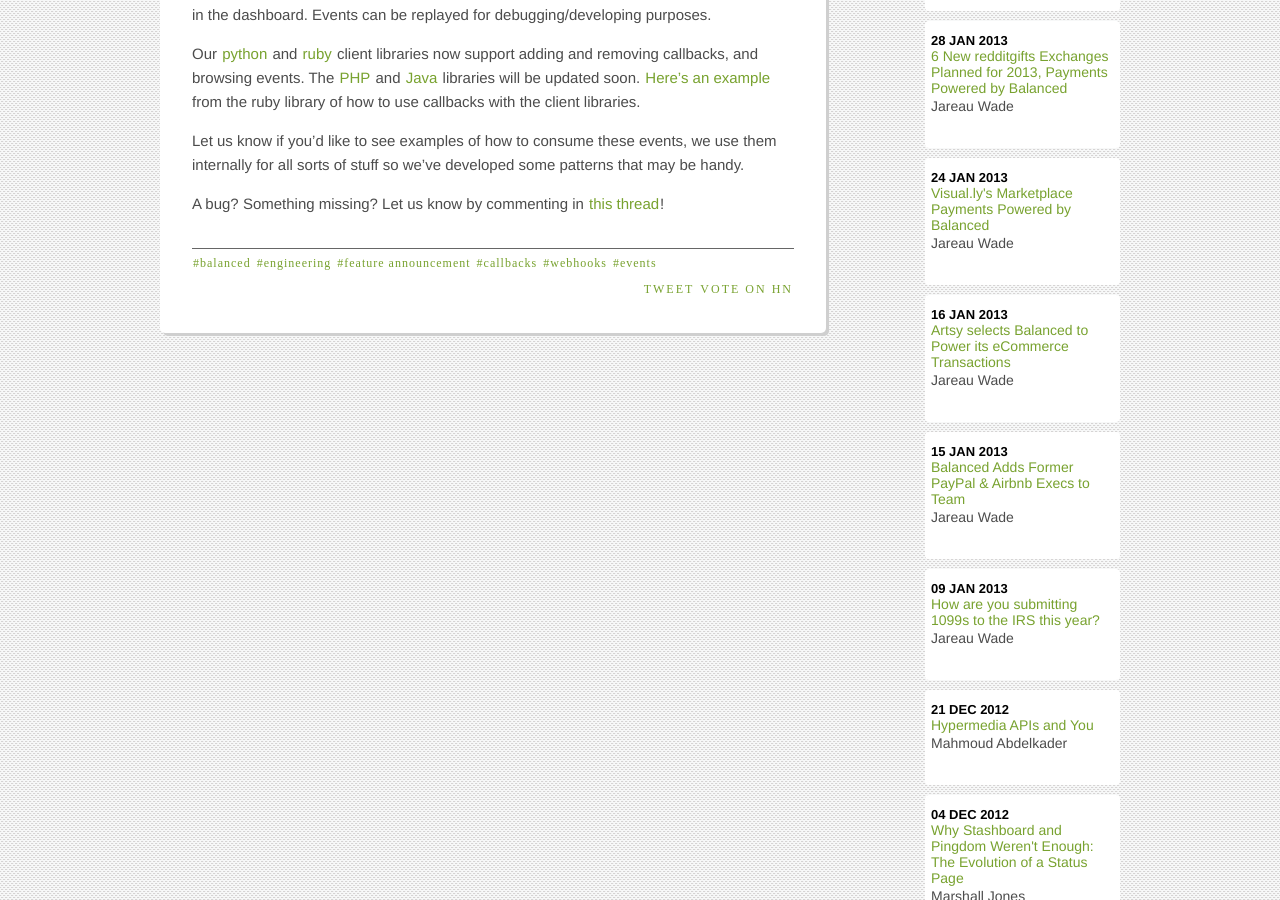
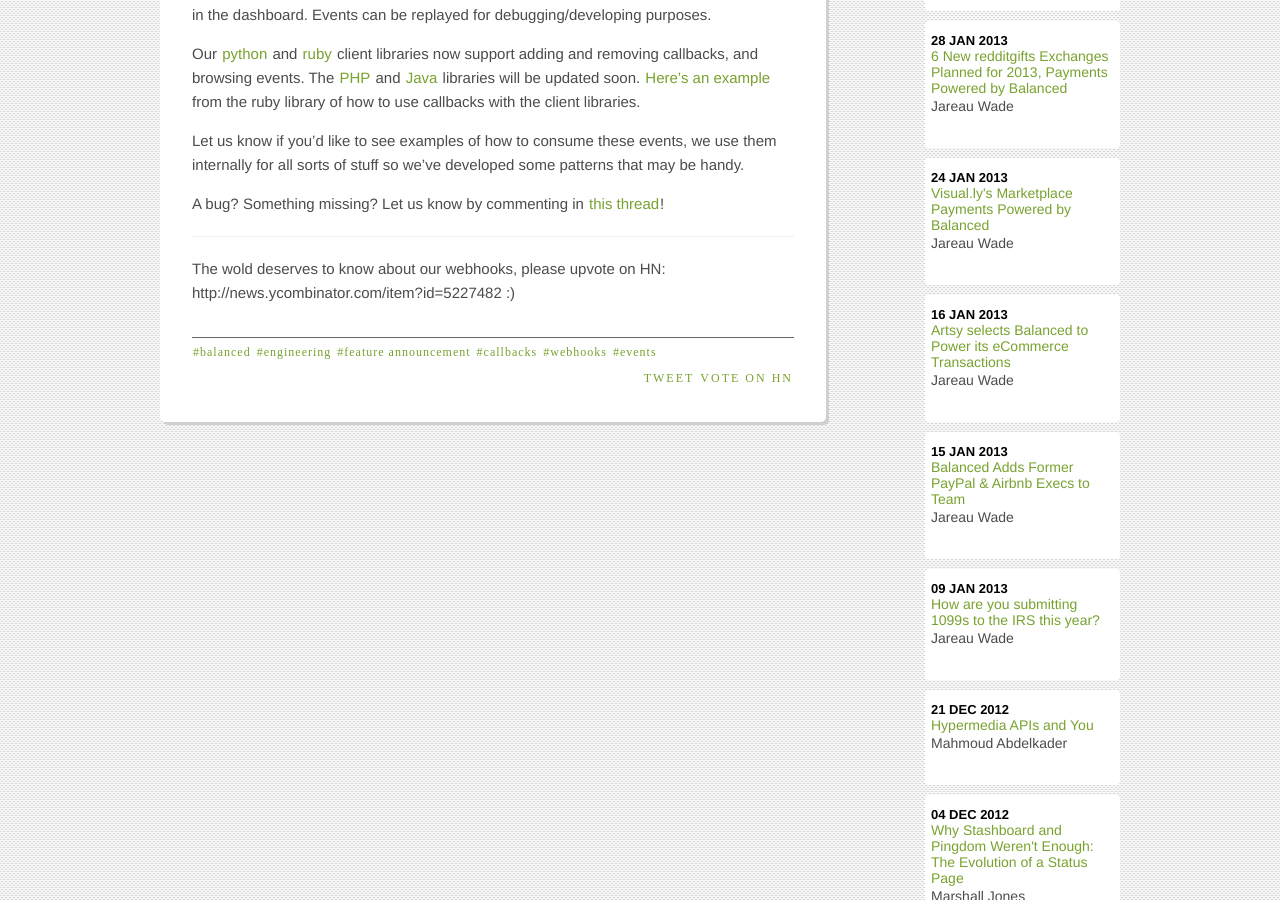
Before and after one commit to balanced/balanced.github.com, a Jekyll site: the page built from _posts/2013-02-15-balanced-callbacks-events-webhooks.md, in a window 1280 px wide and 900 px high, scrolled down 604 px. Built offline with Jekyll 4.4.1, drawn with Linux system fonts in a browser that asks for light colours; nearby versions of some CDN libraries; library files that are not in the unit come from our copies; Markdown is read by kramdown in place of the engine named in the settings; comment, search, counter and statistics services are not loaded.

Commit message:
added HN link

```diff
--- a/_posts/2013-02-15-balanced-callbacks-events-webhooks.md
+++ b/_posts/2013-02-15-balanced-callbacks-events-webhooks.md
@@ -20,3 +20,6 @@
 Let us know if you'd like to see examples of how to consume these events, we use them internally for all sorts of stuff so we've developed some patterns that may be handy.
 
 A bug? Something missing? Let us know by commenting in [this thread](https://github.com/balanced/balanced-api/issues/70#issuecomment-13589282)!
+
+___
+The wold deserves to know about our webhooks, please upvote on HN: http://news.ycombinator.com/item?id=5227482 :)
```
